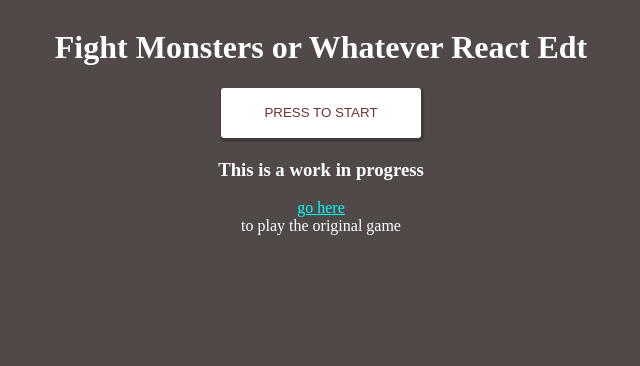
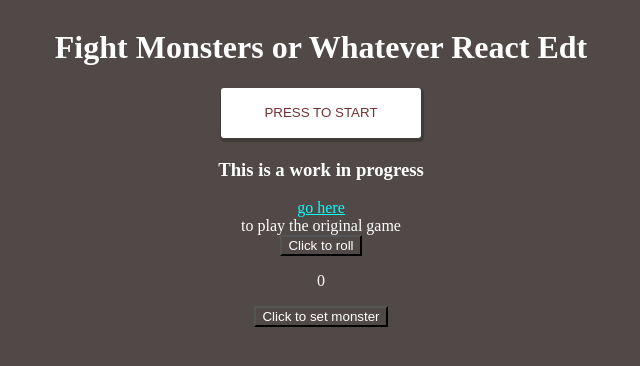
Before and after one commit to teraglin/FightMonstersOrWhatever-React, a React (Create React App) app: page / in a window 1280 px wide. Shown: the top 366 px of the page, without its empty margins (319-959 px from the left). Built offline with nearby package versions, Linux system fonts and the light colour scheme; the HTML template or start-up script is replaced by a standard one.

Commit message:
use reducer set up parallel with original code

```diff
--- a/src/App.js
+++ b/src/App.js
@@ -1,10 +1,65 @@
 import './styles/App.css';
+
+import { useReducer } from 'react';
+import gameReducer from './reducers/gameReducer'
+
 import GameTable from './components/GameTable'
+import RollButton from './components/RollButton'
+import LandingScreen from './components/LandingScreen';
+import GameStart from './components/GameStart';
+
+const initialState = {
+  diceRollValue: 0,
+  monster: null,
+  gameState: "false"
+}
+
+// state = {
+//   gameVictory: null,
+//   gameLoss: null,
+//   userTurn: null,
+//   monster: null,
+//   monsterMaxHealth: null,
+//   monsterCurrentHealth: null,
+//   playerCurrentHealth: null,
+//   playerMaxHealth: null,
+//   playerDamage: 6,
+//   gameRound: 0,
+//   damageReport: ''
+// }
+
+// if victory condition => launch page or game page
+
+// while game state is true => game state
+
+// while player turn => render player page and health bar
+
+// while enemy turn => render enemy page and health bar
 
 function App () {
+  const [store, dispatch] = useReducer(
+    gameReducer,
+    initialState
+  )
+
+  let renderScreen = (value) => {
+    console.log ("game state:", store.gameState)
+    if (value === "false") {
+      return (
+        <LandingScreen store={store} dispatch={dispatch} />
+      )
+    } else if (value === "true") {
+      return (
+        <GameStart store={store} dispatch={dispatch} />
+      )
+    }
+  }
+
   return (
     <div className="App">
-      <GameTable />
+      <GameTable store={store} dispactch={dispatch} />
+      <RollButton store={store} dispatch={dispatch} />
+      {renderScreen(store.gameState)}
     </div>
   );
 }
--- /dev/null
+++ b/src/components/GameStart.jsx
@@ -0,0 +1,27 @@
+import {
+    gameEnd
+} from '../utils/gameFunctions'
+
+import { encounterTable } from "../data/monsterSheets"
+
+const GameStart = ({store, dispatch}) => {
+
+    //Retrieve Monster Object from stringified data
+    let monsterObject = []
+
+    if (store.monster !== null) {
+        monsterObject = JSON.parse(store.monster)
+    }
+
+    return (
+        <div>
+            <button onClick={(event) => {gameEnd(event, dispatch)}} value={"false"} >take me back</button>
+            <p>
+                {store.monster === null ? "no monster" : monsterObject.monsterName}
+            </p>
+        </div>
+    )
+
+}
+
+export default GameStart
--- a/src/components/GameTable.jsx
+++ b/src/components/GameTable.jsx
@@ -1,5 +1,5 @@
 import { encounterTable } from "../data/monsterSheets"
-import React, {Component} from 'react'
+import React, { Component } from 'react'
 import HealthBar from "./HealthBar"
 
 //MONSTER STAT CONTAINER TABLE
--- /dev/null
+++ b/src/components/LandingScreen.jsx
@@ -0,0 +1,21 @@
+import {
+    gameStart
+} from '../utils/gameFunctions'
+
+import { encounterTable } from "../data/monsterSheets"
+
+const LandingScreen = ({store, dispatch}) => {
+
+    //ROLL NEW MONSTER
+    const encounterList1 = encounterTable[0]
+    const newMon = encounterList1[Math.floor(Math.random() * encounterList1.length)]
+
+    return (
+        <div>
+            <button onClick={(event) => {gameStart(event, dispatch)}} value={JSON.stringify(newMon)}>Click to set monster</button>
+        </div>
+    )
+
+}
+
+export default LandingScreen
--- /dev/null
+++ b/src/components/RollButton.jsx
@@ -0,0 +1,16 @@
+import {
+    handleRoll
+} from '../utils/gameFunctions'
+
+const RollButton = ({store, dispatch}) => {
+
+    return (
+        <div>
+            <button onClick={(event) => {handleRoll(event, dispatch)}} value={Math.ceil(Math.random() * 20)}>Click to roll</button>
+            <p>{store.diceRollValue}</p>
+        </div>
+    )
+
+}
+
+export default RollButton
--- /dev/null
+++ b/src/reducers/gameReducer.js
@@ -0,0 +1,27 @@
+const gameReducer = (state, action) => {
+    switch (action.type) {
+        case 'diceRoll':
+            return {
+                ...state,
+                "diceRollValue": action.data
+            }
+
+        case 'setMonster':
+            return {
+                ...state,
+                "monster": action.data
+            }
+
+        case 'setGameState':
+            return {
+                ...state,
+                "gameState": action.data
+            }
+
+        default: {
+            return null
+        }
+    }
+}
+
+export default gameReducer
--- /dev/null
+++ b/src/utils/gameFunctions.js
@@ -0,0 +1,32 @@
+export const handleRoll = (event, dispatch) => {
+    dispatch({
+        type: 'diceRoll',
+        data: event.target.value
+    })
+}
+
+export const createMonster = (event, dispatch) => {
+    dispatch({
+        type: 'setMonster',
+        data: event.target.value
+    })
+}
+
+//GAME START
+export const gameStart = (event, dispatch) => {
+    createMonster(event, dispatch)
+
+    dispatch({
+        type: 'setGameState',
+        data: "true"
+    })
+}
+
+//GAME END
+export const gameEnd = (event, dispatch) => {
+    console.log("is it false?", event.target.value)
+    dispatch({
+        type: 'setGameState',
+        data: event.target.value
+    })
+}
```
